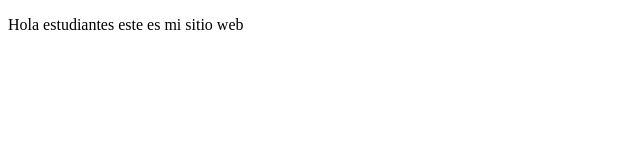
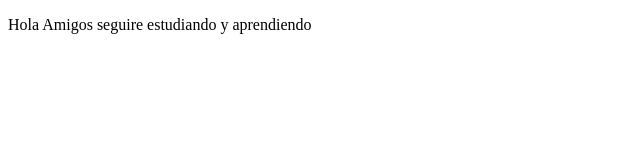
Before and after one commit to goliat9658/proyectoDemoCursoPrework, a plain HTML site: page index.html in a window 1280 px wide. Shown: the whole page, without its empty margins (0-640 px from the left). Drawn offline with Linux system fonts and the light colour scheme.

Commit message:
aguegue nueva informacion

```diff
--- a/index.html
+++ b/index.html
@@ -6,6 +6,6 @@
     <title>Hola Mundo</title>
   </head>
   <body>
-    <p>Hola estudiantes este es mi sitio web</p>
+    <p>Hola Amigos seguire estudiando y aprendiendo</p>
   </body>
 </html>
```
